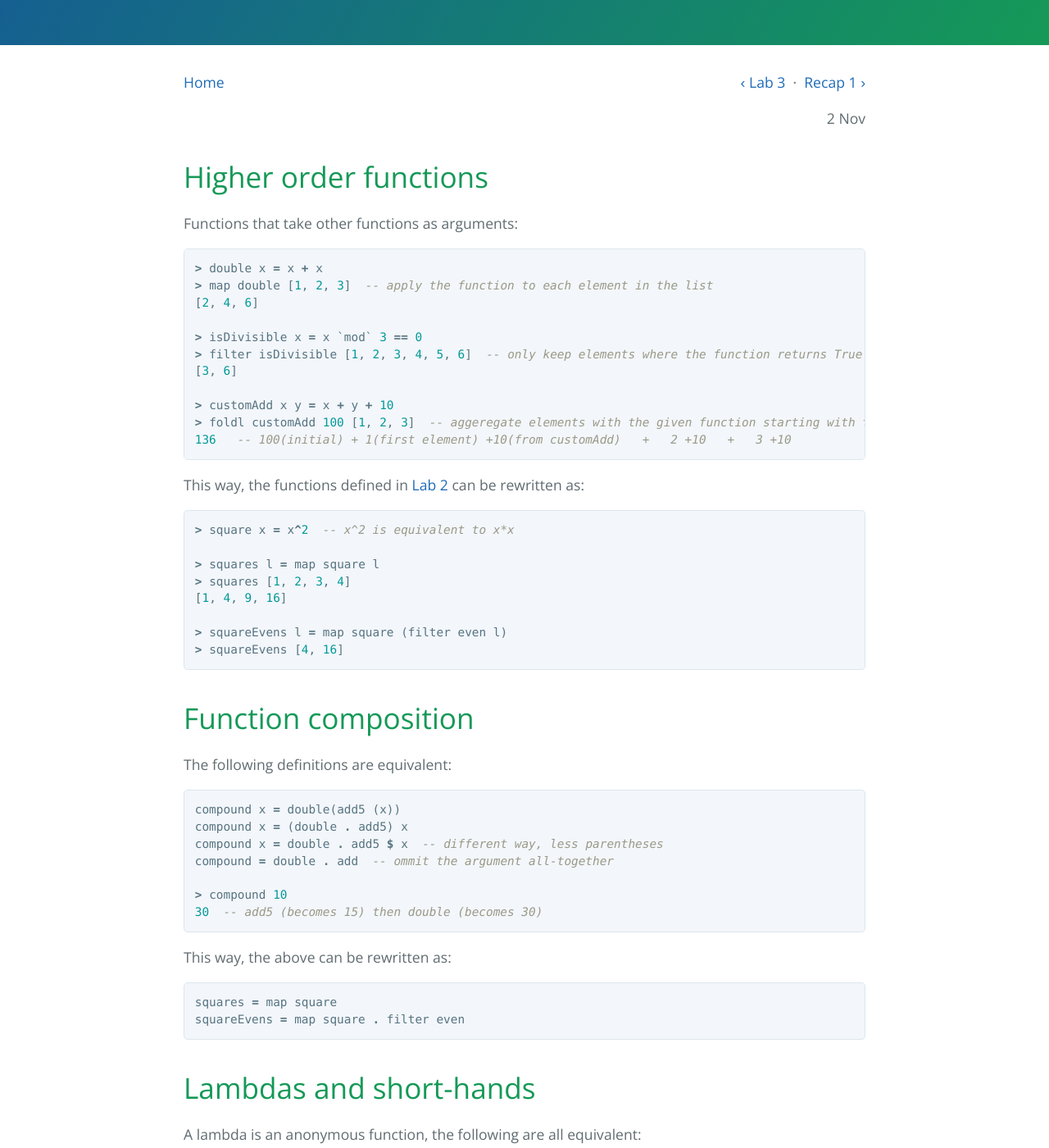
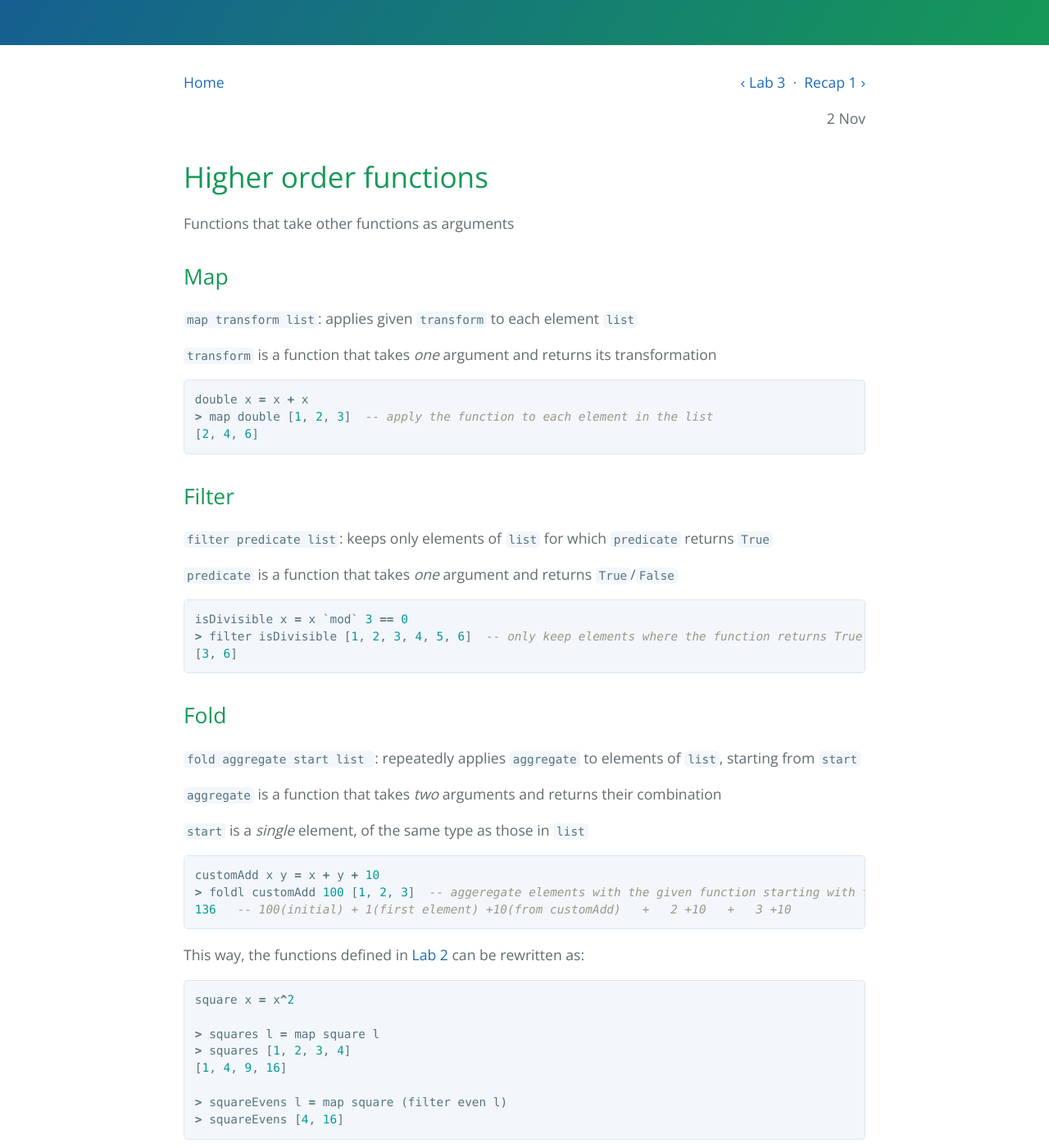
Before and after one commit to stefan-niculae/.well-known, a Jekyll site: the page built from _posts/2016-11-2-lab4.md, in a window 1280 px wide and 1400 px high, scrolled down 328 px. Shown: the whole window at 82% size. Built offline with Jekyll 4.4.1, drawn with Linux system fonts in a browser that asks for light colours; some of the changed text lies outside the part shown.

Commit message:
hof details

````diff
--- a/_posts/2016-11-2-lab4.md
+++ b/_posts/2016-11-2-lab4.md
@@ -8,18 +8,42 @@ optional:  https://www.dropbox.com/sh/h8e14a9eqa8qid9/AAAVNdBL-8moe0iNkeRIVN05a?
 ---
 # Higher order functions
 
-Functions that take other functions as arguments:
+Functions that take other functions as arguments
+
+## Map
+
+`map transform list`: applies given `transform` to each element `list`
+
+`transform` is a function that takes *one* argument and returns its transformation
 
 ```haskell
-> double x = x + x
+double x = x + x
 > map double [1, 2, 3]  -- apply the function to each element in the list
 [2, 4, 6]
+```
 
-> isDivisible x = x `mod` 3 == 0
+## Filter
+
+`filter predicate list`: keeps only elements of `list` for which `predicate` returns `True`
+
+`predicate` is a function that takes *one* argument and returns  `True`/`False`
+
+```haskell
+isDivisible x = x `mod` 3 == 0
 > filter isDivisible [1, 2, 3, 4, 5, 6]  -- only keep elements where the function returns True
 [3, 6]
+```
 
-> customAdd x y = x + y + 10
+## Fold
+
+`fold aggregate start list `: repeatedly applies `aggregate` to elements of `list`, starting from `start`
+
+`aggregate` is a function that takes *two* arguments and returns their combination
+
+`start` is a *single* element, of the same type as those in `list`
+
+```haskell
+customAdd x y = x + y + 10
 > foldl customAdd 100 [1, 2, 3]  -- aggeregate elements with the given function starting with the initial value
 136   -- 100(initial) + 1(first element) +10(from customAdd)   +   2 +10   +   3 +10
 ```
@@ -27,7 +51,7 @@ Functions that take other functions as arguments:
 This way, the functions defined in [Lab 2](/lab2) can be rewritten as:
 
 ```haskell
-> square x = x^2  -- x^2 is equivalent to x*x
+square x = x^2
 
 > squares l = map square l
 > squares [1, 2, 3, 4]
@@ -37,23 +61,39 @@ This way, the functions defined in [Lab 2](/lab2) can be rewritten as:
 > squareEvens [4, 16]
 ```
 
+### foldl vs foldr
+
+```haskell
+add a b = a + b
+> foldl add [1, 2, 3] 0  -- starting from the left
+6 -- 0 + 1 ~> (0+1) + 2 ~> ((0+1)+2) + 3 ~> 6
+
+> foldr add [1, 2, 3] 0  -- starting from the right
+6  -- 3 + 0 ~> 2 + (3+0) ~> 1 + (2+(3+0)) ~> 6
+```
+
 
 
 # Function composition
 
+```haskell
+triple x = x*3
+add5 x = x + 5
+```
+
 The following definitions are equivalent:
 
 ```haskell
-compound x = double(add5 (x))
-compound x = (double . add5) x
-compound x = double . add5 $ x  -- different way, less parentheses
-compound = double . add  -- ommit the argument all-together
+compound x = triple(add5 (x))
+compound x = (triple . add5) x
+compound x = triple . add5 $ x  -- different way, less parentheses
+compound = triple . add  -- ommit the argument all-together
 
 > compound 10
-30  -- add5 (becomes 15) then double (becomes 30)
+45  -- add5 (becomes 15) then triple (becomes 45)
 ```
 
-This way, the above can be rewritten as:
+This way, the above can be shortened as:
 
 ```haskell
 squares = map square
@@ -74,7 +114,7 @@ A lambda is an anonymous function, the following are all equivalent:
 [1, 4, 9]  -- all three yield the same thing
 ```
 
-This way, the above can be rewritten as:
+This way, the above can be shortened as:
 
 ```haskell
 square = (^2)
````
